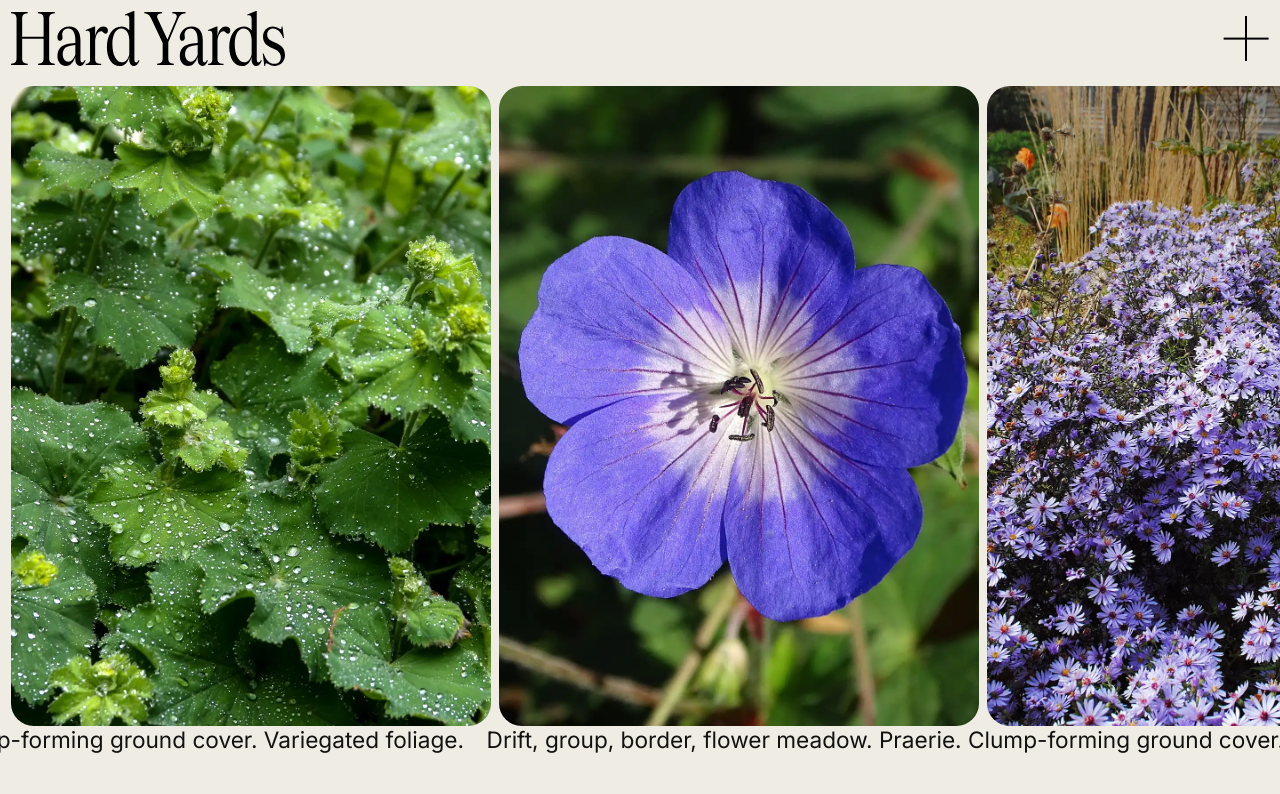
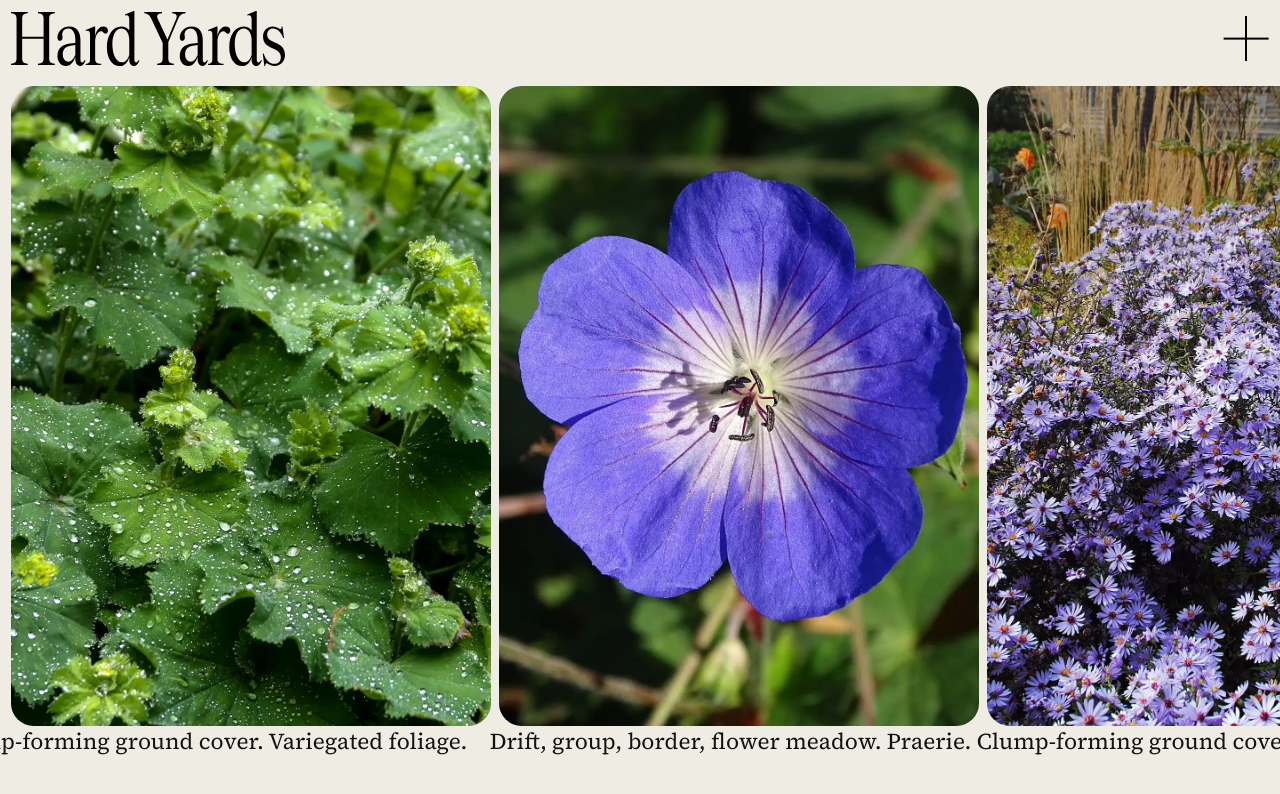
Before and after one commit to bobbyvanrijn/hardyards, a Next.js app: page / in a window 1280 px wide. Shown: the top 794 px of the page. Built offline with nearby package versions, Linux system fonts and the light colour scheme.

Commit message:
Fix: Replace font

```diff
--- a/pages/_app.tsx
+++ b/pages/_app.tsx
@@ -5,14 +5,19 @@ import Head from 'next/head';
 import Header from '../components/Header';
 import Transition from '../components/Transition';
 
-import { Inter } from '@next/font/google';
+import { Inter, Source_Serif_4 } from '@next/font/google';
 import localFont from '@next/font/local';
 import '../styles/transitions.css';
 
 const inter = Inter({
-    subsets: ['latin'],
-    variable: '--font-inter'
-});
+        subsets: ['latin'],
+        variable: '--font-inter'
+    }),
+    sourceSerif = Source_Serif_4({
+        subsets: ['latin'],
+        variable: '--font-inter'
+    });
+
 
 const libertine = localFont({
     variable: '--font-libertine',
@@ -37,7 +42,7 @@ const libertine = localFont({
 
 export default function App({ Component, pageProps }: AppProps) {
   return (
-    <main className={`${inter.variable} ${libertine.variable}`}>
+    <main className={`${inter.variable} ${sourceSerif.variable}`}>
         <Head>
             <title>Hardyards</title>
             <meta name="description" content="Gardening tool." />
--- a/styles/globals.css
+++ b/styles/globals.css
@@ -116,7 +116,7 @@ p:last-child {
 }
 
 .body-text {
-    font-family: var(--font-libertine);
+    font-family: var(--font-sourceSerif);
     font-size: var(--type-md);
 }
 
```
